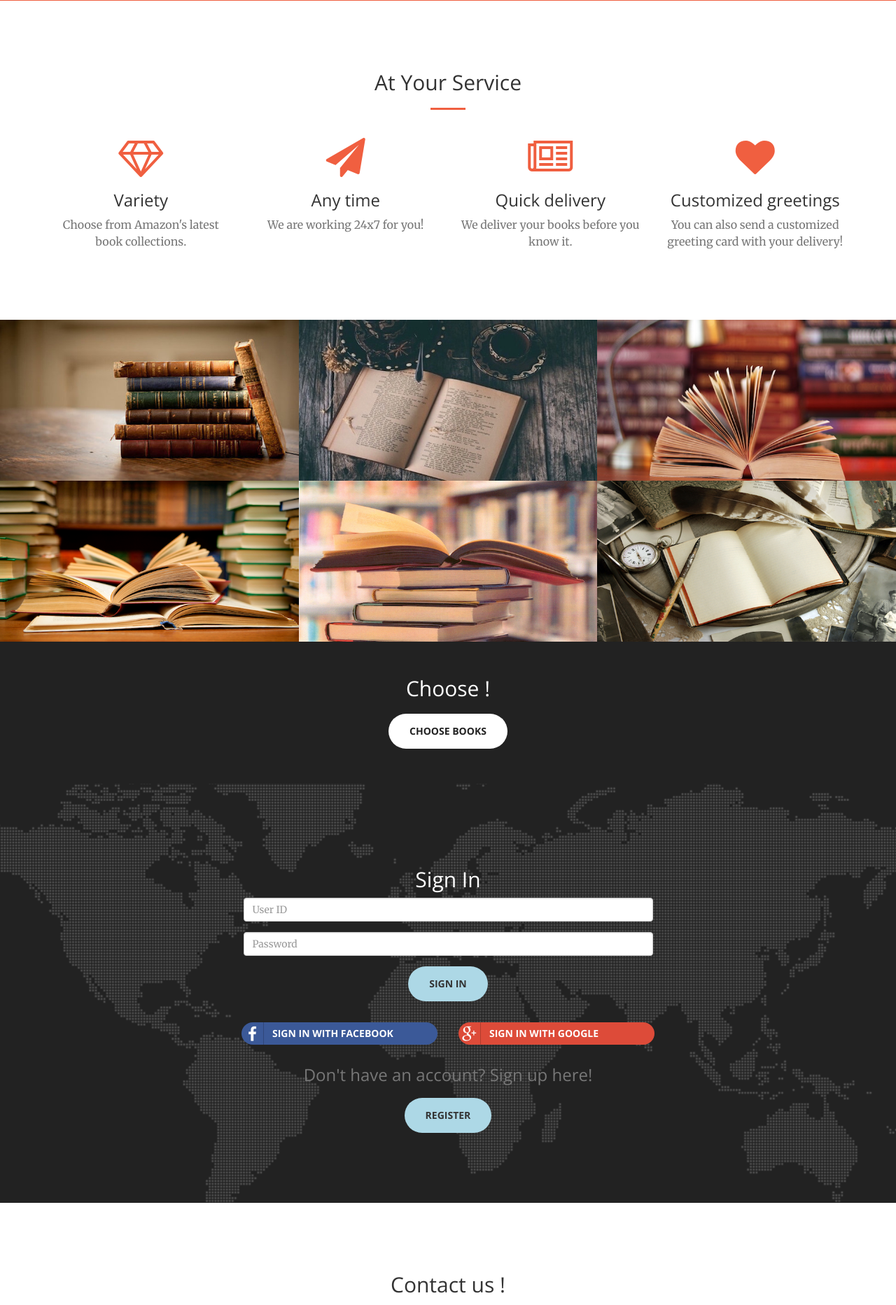
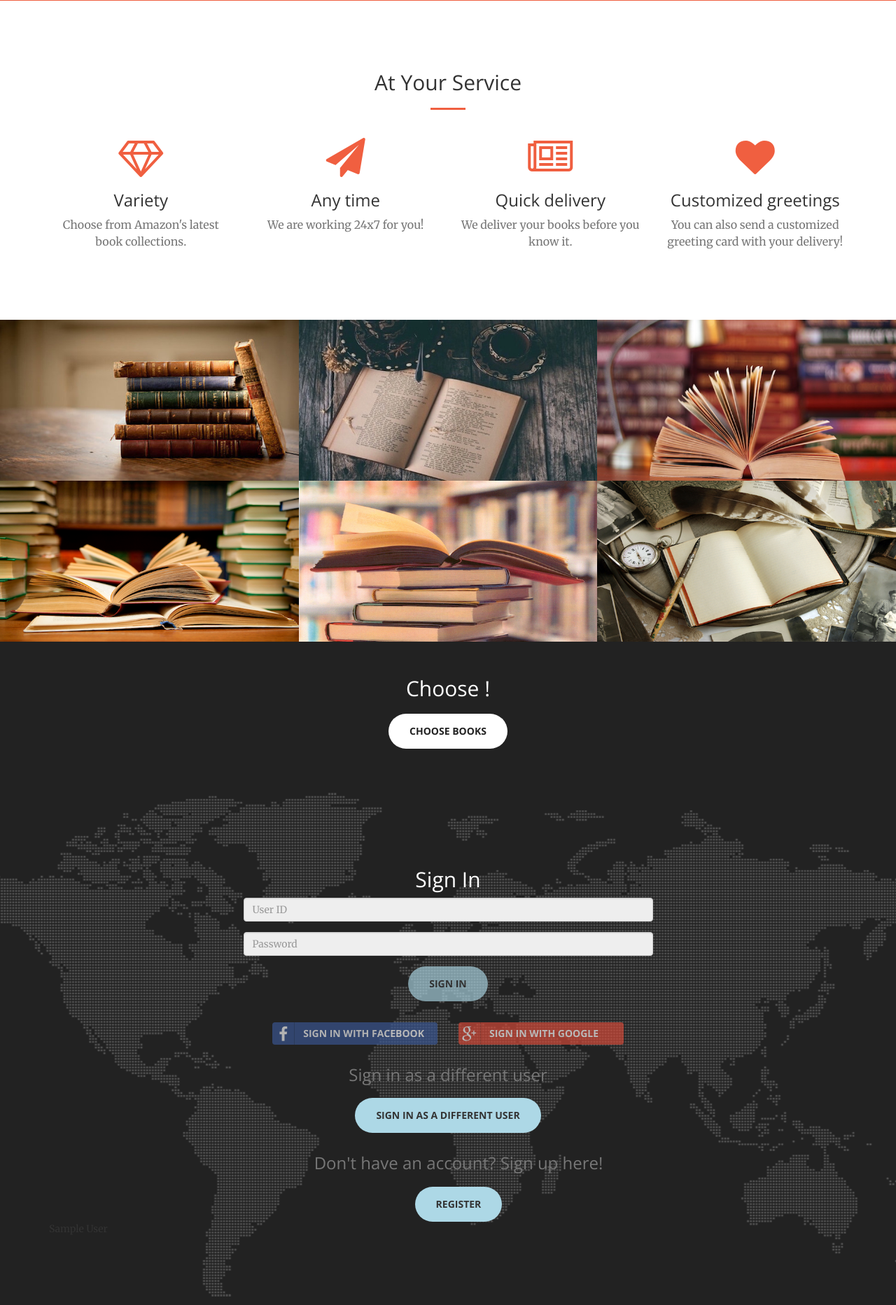
Before and after one commit to zalokhan/Django-ServiceWebApp, a Django app: page / in a window 1280 px wide. Shown: the part 1193-3058 px from the top of the page at 70% size. Run offline with Django 3.2, Linux system fonts and the light colour scheme; the visitor is signed in with stand-in values (Sample User, id 1); some libraries are stand-ins or nearby versions.

Commit message:
Reformed comments

```diff
--- a/service/admin.py
+++ b/service/admin.py
@@ -1,7 +1,7 @@
 from django.contrib import admin
 
 # Register your models here.
-from .models import *
+from .models import User, Message
 
 admin.site.register(User)
 admin.site.register(Message)
--- a/service/arena/main_home_arena.py
+++ b/service/arena/main_home_arena.py
@@ -7,10 +7,15 @@ from django.contrib.auth import authenticate
 from django.contrib.auth import login as auth_login
 from django.contrib.auth import logout
 
+"""
+Main home page
+Sends alerts if registration successful or login failure
+"""
+
 
 def main_home_arena(request):
-    alert_message = request.session.get('alert_message', None)
-    alert_type = request.session.get('alert_type', None)
+    alert_message = request.session.get('alert_message')
+    alert_type = request.session.get('alert_type')
     if 'alert_message' in request.session:
         del request.session['alert_message']
         del request.session['alert_type']
@@ -22,6 +27,12 @@ def main_home_arena(request):
     }
 
     return render(request, 'service/main_home_page.html', context)
+
+
+"""
+Checks login authentication result
+Gives failure alert if unsuccessful
+"""
 
 
 def login_check_arena(request):
@@ -47,6 +58,11 @@ def login_check_arena(request):
         return HttpResponseRedirect(reverse('service:main_home', ))
 
 
+"""
+Logs out user
+"""
+
+
 def logout_arena(request):
     logout(request)
     return HttpResponseRedirect(reverse('service:main_home', ))
--- a/service/templates/service/main_home_page.html
+++ b/service/templates/service/main_home_page.html
@@ -78,6 +78,17 @@
                 <li>
                     <a class="page-scroll" href="#contact">Contact</a>
                 </li>
+                {% if user and not user.is_anonymous %}
+                <li>
+                    <a class="page-scroll" href="{% url 'service:my_home' %}">
+                        {{ user.get_full_name|default:user.username}}</a>
+                </li>
+                <li>
+                    <a href="{% url 'auth:logout' %}?next=/logout" class="page-scroll">
+                        Log out</a>
+                </li>
+                {% else %}
+                {% endif %}
             </ul>
         </div>
         <!-- /.navbar-collapse -->
@@ -261,6 +272,10 @@
 
 <!-- Signin Section -->
 <section id="signin">
+
+    {% if user and not user.is_anonymous %}
+    <fieldset disabled>
+        {% endif %}
         <div class="container">
             <div class="row">
                 <div class="col-lg-12 text-center signin-h2">
@@ -296,21 +311,43 @@
         </div>
 
         <div class="container" style="padding-top: 30px">
-        <div class="row" style="text-align: center; padding-left: 275px; padding-right: 275px">
+            <div class="row" style="text-align: center; padding-left: 28%; padding-right: 28%">
                 <div class="col-sm-6 text-center button-div">
-                <a href="{% url 'social:begin' 'facebook' %}?next={% url 'service:my_home' %}">
-                    <a class="btn btn-block btn-social btn-facebook"><i
-                            class="fa fa-facebook"></i> Sign in with Facebook</a>
+                    <a href="{% url 'social:begin' 'facebook' %}?next={% url 'service:my_home' %}"
+                       class="btn btn-block btn-social btn-facebook" style="border-radius: 4px;"><i
+                            class="fa fa-facebook"></i> Sign in with Facebook
                     </a>
                 </div>
                 <div class="col-sm-6 text-center button-div">
                     <a href="{% url 'social:begin' 'google-oauth2' %}?next={% url 'service:my_home' %}"
-                   class="btn btn-block btn-social btn-google-plus">
+                       class="btn btn-block btn-social btn-google-plus" style="border-radius: 4px;">
                         <i class="fa fa-google-plus"></i> Sign in with Google
                     </a>
                 </div>
             </div>
         </div>
+        {% if user and not user.is_anonymous %}
+    </fieldset>
+
+    <div class="container" style="padding-top: 30px">
+
+        <div class="row">
+            <div class="col-lg-12" style="text-align:center;">
+                <h3 class="section-subheading text-muted" style="margin: 0 auto;">Sign in as a different user</h3>
+            </div>
+        </div>
+        <div class="row" style="padding-top: 20px">
+            <div class="col-lg-12" style="text-align:center;">
+                <form action="{% url 'auth:logout' %}?next=/logout" method="post" class="form-signin">
+                    {% csrf_token %}
+                    <button class="btn btn-xl" type="submit" style="background-color: lightblue">Sign in as a different
+                        user
+                    </button>
+                </form>
+            </div>
+        </div>
+
+        {% endif %}
 
         <div class="container" style="padding-top: 30px">
             <div class="row">
@@ -332,6 +369,7 @@
         </div>
 
         {% if user and not user.is_anonymous %}
+        {{ user.get_full_name|default:user.username }}
         {% else %}
         {% endif %}
 </section>
--- a/service/templates/service/skeleton.html
+++ b/service/templates/service/skeleton.html
@@ -160,8 +160,9 @@
                     <li><a href="#"><i class="fa fa-gear fa-fw"></i> Settings</a>
                     </li>
                     <li class="divider"></li>
-                    <li><a href="/logout/"><i class="fa fa-sign-out fa-fw"></i> Logout</a>
+                    <li><a href="{% url 'auth:logout' %}?next=/logout"><i class="fa fa-sign-out fa-fw"></i> Logout</a>
                     </li>
+
                 </ul>
                 <!-- /.dropdown-user -->
             </li>
--- a/service/views.py
+++ b/service/views.py
@@ -1,29 +1,62 @@
-from django.contrib.auth.decorators import login_required
+from arena.main_home_arena import main_home_arena, login_check_arena, logout_arena
+from arena.register_arena import register_arena, register_check_arena
+from arena.myhome_arena import my_home_main_arena
 
-from arena.main_home_arena import *
-from arena.register_arena import *
-from arena.myhome_arena import *
+"""
+Main Home Page
+Website landing page
+"""
 
 
 def main_home(request):
     return main_home_arena(request)
 
 
+"""
+Login Check
+Validates login values
+"""
+
+
 def login(request):
     return login_check_arena(request)
+
+
+"""
+Logout
+Logs out the user
+"""
 
 
 def logout(request):
     return logout_arena(request)
 
 
+"""
+Register Page
+Register new account landing page
+"""
+
+
 def register(request):
     return register_arena(request)
+
+
+"""
+Register Check
+Validates registration values
+"""
 
 
 def register_check(request):
     return register_check_arena(request)
 
 
+"""
+User Home page
+User Dashboard and home landing page
+"""
+
+
 def my_home(request):
     return my_home_main_arena(request)
```
Also changed, not shown: service/arena/myhome_arena.py (+6 -2 lines), service/arena/register_arena.py (+14 -2 lines), service/tests/test_main_home_arena.py (+6 -1 lines), 5 other files. Lines whose indentation alone changed are shown as unchanged.
